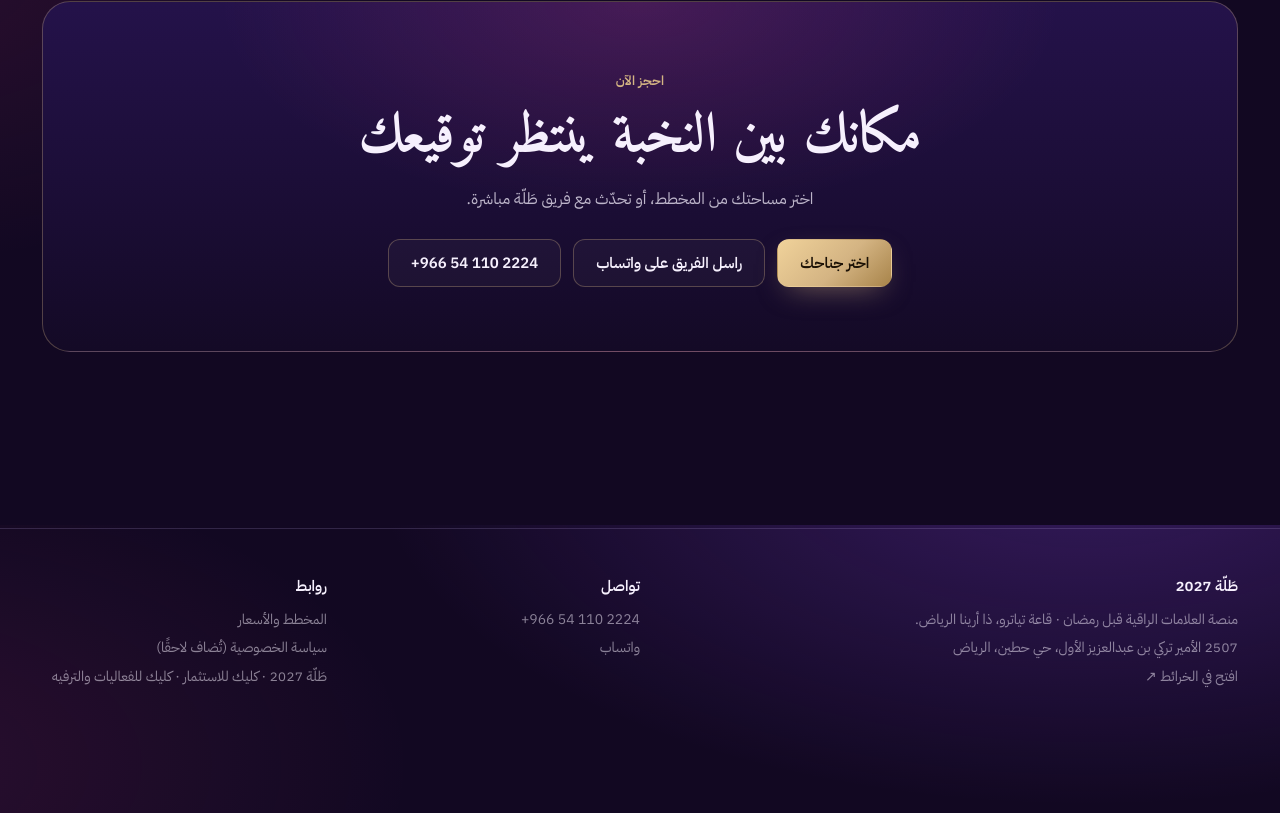
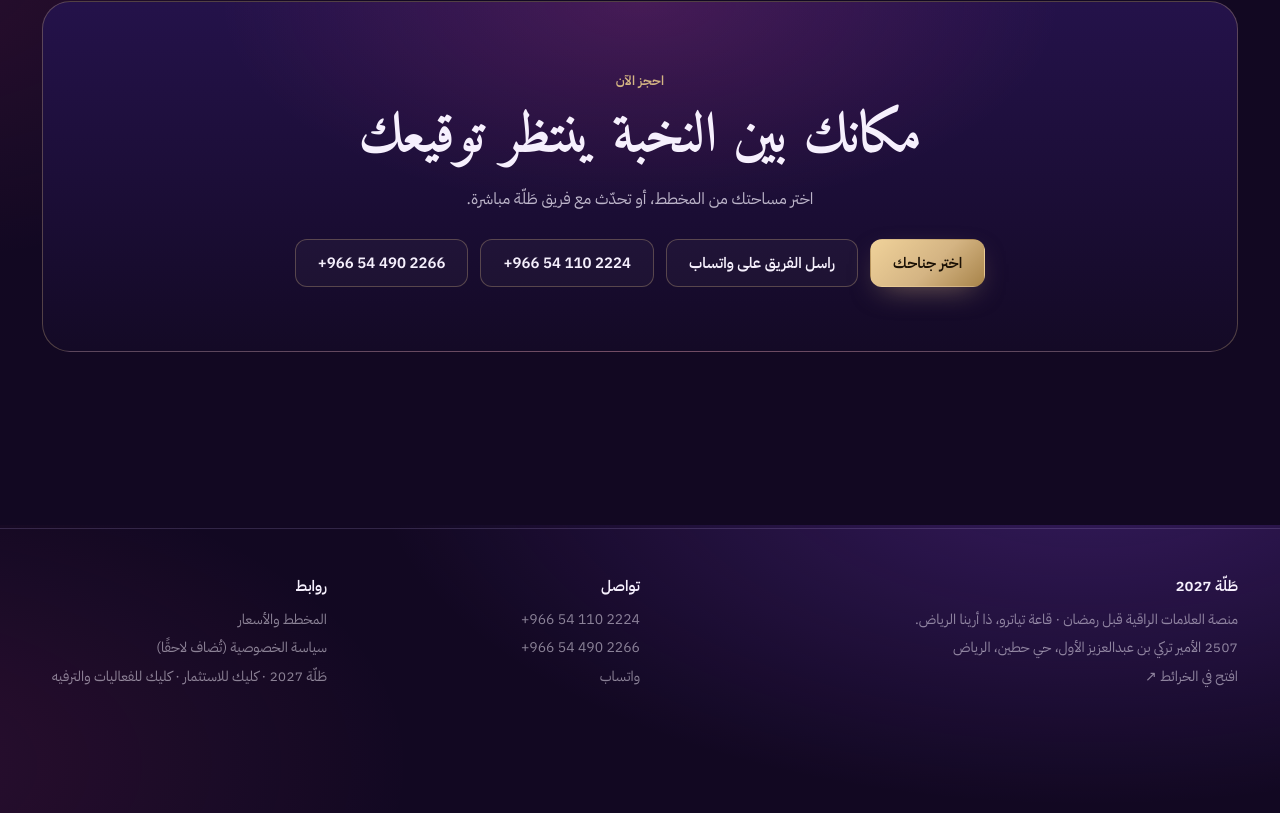
Before and after one commit to tallah-events/tallah-events.github.io, a plain HTML site: page index.html in a window 1280 px wide. Shown: the part 5875-6688 px from the top of the page. Drawn offline with nearby package versions, Linux system fonts and the light colour scheme.

Commit message:
Add secondary contact number

```diff
--- a/index.html
+++ b/index.html
@@ -215,7 +215,7 @@
    <span class="kicker" data-en="Book now">احجز الآن</span>
    <h2 data-en="Your place among the elite awaits your signature">مكانك بين النخبة ينتظر توقيعك</h2>
    <p data-en="Pick your space on the plan, or talk to the Tallah team directly.">اختر مساحتك من المخطط، أو تحدّث مع فريق طَلّة مباشرة.</p>
-   <div class="ctas"><a class="btn btn-gold" href="#booths" data-en="Choose your booth">اختر جناحك</a><a class="btn btn-ghost" href="https://wa.me/966541102224" target="_blank" rel="noopener" data-en="WhatsApp the team">راسل الفريق على واتساب</a><a class="btn btn-ghost num" href="tel:+966541102224" dir="ltr">+966 54 110 2224</a></div>
+   <div class="ctas"><a class="btn btn-gold" href="#booths" data-en="Choose your booth">اختر جناحك</a><a class="btn btn-ghost" href="https://wa.me/966541102224" target="_blank" rel="noopener" data-en="WhatsApp the team">راسل الفريق على واتساب</a><a class="btn btn-ghost num" href="tel:+966541102224" dir="ltr">+966 54 110 2224</a><a class="btn btn-ghost num" href="tel:+966544902266" dir="ltr">+966 54 490 2266</a></div>
   </div>
  </div>
 </section>
@@ -224,7 +224,7 @@
 <footer>
  <div class="wrap">
   <div><h4 data-en="Tallah 2027">طَلّة 2027</h4><p data-en="The premium brand stage before Ramadan · Teatro Hall, The Arena Riyadh.">منصة العلامات الراقية قبل رمضان · قاعة تياترو، ذا أرينا الرياض.</p><p data-en="2507 Prince Turki bin Abdulaziz Al Awwal, Hittin, Riyadh">2507 الأمير تركي بن عبدالعزيز الأول، حي حطين، الرياض</p><p><a href="https://maps.google.com/?q=The+Arena+Riyadh+Hittin" target="_blank" rel="noopener" data-en="Open in Maps ↗">افتح في الخرائط ↗</a></p></div>
-  <div><h4 data-en="Contact">تواصل</h4><p><a href="tel:+966541102224" dir="ltr" class="num">+966 54 110 2224</a></p><p><a href="https://wa.me/966541102224" target="_blank" rel="noopener" data-en="WhatsApp">واتساب</a></p></div>
+  <div><h4 data-en="Contact">تواصل</h4><p><a href="tel:+966541102224" dir="ltr" class="num">+966 54 110 2224</a></p><p><a href="tel:+966544902266" dir="ltr" class="num">+966 54 490 2266</a></p><p><a href="https://wa.me/966541102224" target="_blank" rel="noopener" data-en="WhatsApp">واتساب</a></p></div>
   <div><h4 data-en="Links">روابط</h4><p><a href="#booths" data-en="Floor plan & prices">المخطط والأسعار</a></p><p><a href="#" data-en="Privacy policy (to be added)">سياسة الخصوصية (تُضاف لاحقًا)</a></p><p data-en="Tallah 2027 · Click Investment · Click Events & Entertainment">طَلّة 2027 · كليك للاستثمار · كليك للفعاليات والترفيه</p></div>
  </div>
 </footer>
```
